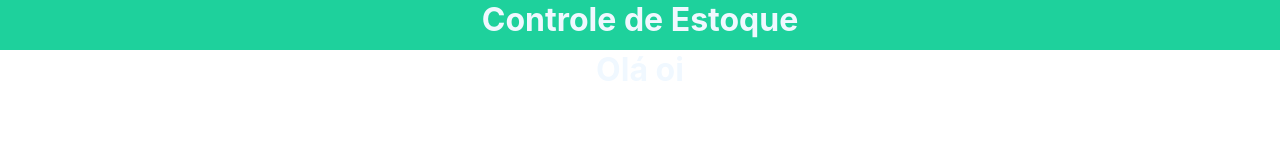
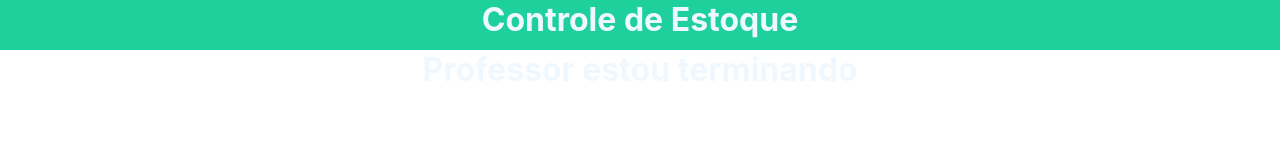
Before and after one commit to barrosads/projeto_fullstack_front, a React (Create React App) app: page /movimentacaoestoque in a window 1280 px wide. Shown: the top 160 px of the page. Built offline with nearby package versions, Linux system fonts and the light colour scheme.

Commit message:
Update movimentacaoestoque.js

```diff
--- a/src/pages/movimentacaoestoque.js
+++ b/src/pages/movimentacaoestoque.js
@@ -1,7 +1,7 @@
 function Movimentacaoestoque() {
     return (
       <div className="App">
-       <h1>Olá oi</h1>
+       <h1>Professor estou terminando </h1>
       </div>
     );
   }
```
